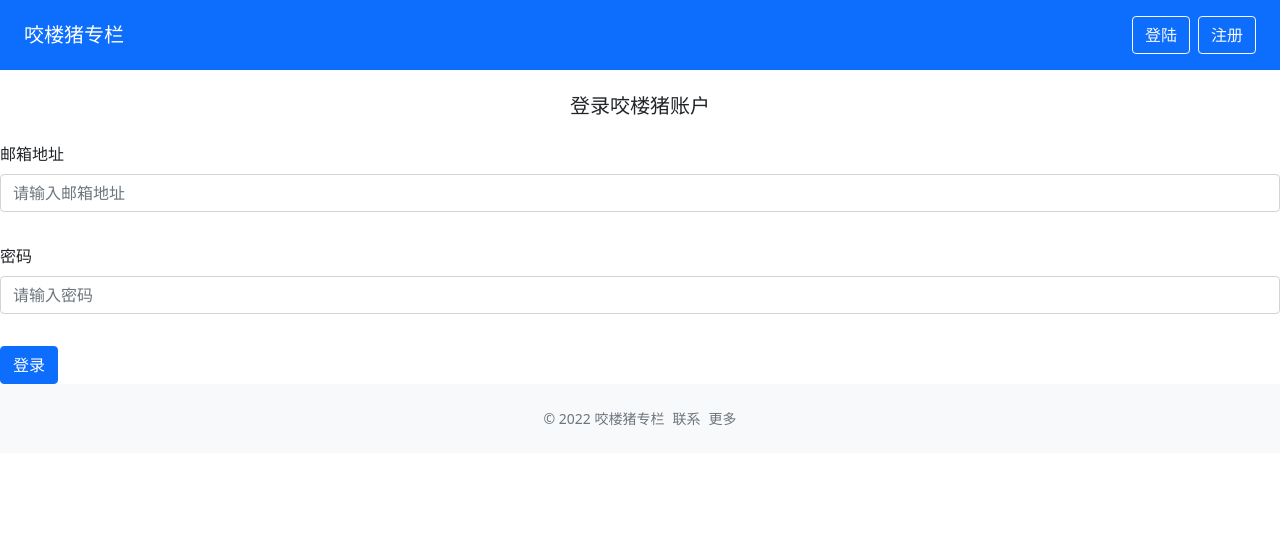
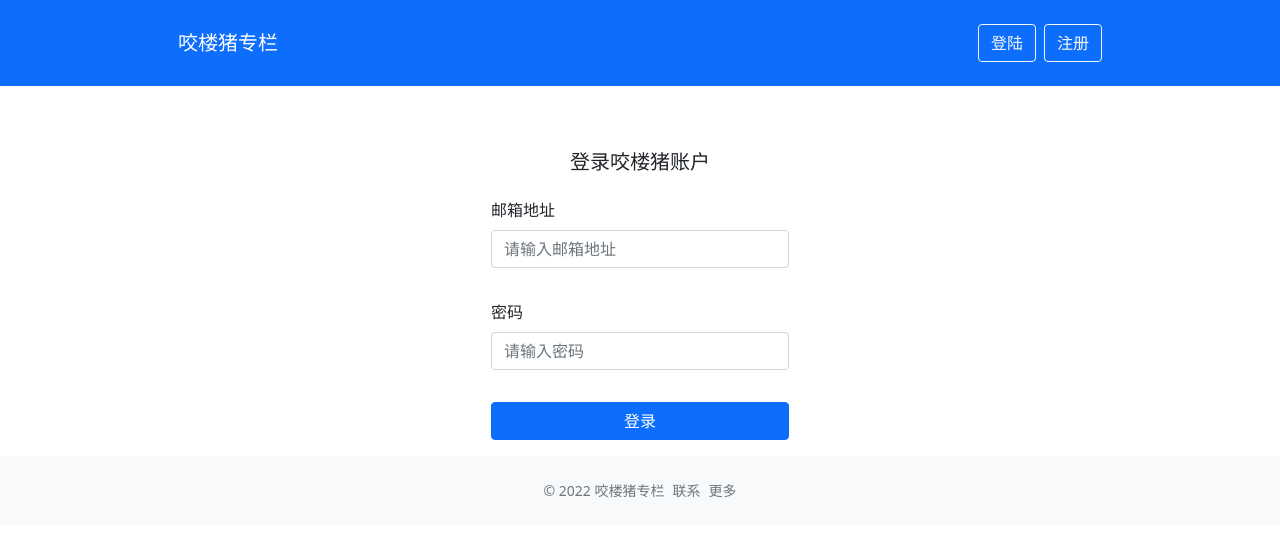
Before and after one commit to aa12gq/bitepig-column, a Vue app: page /login in a window 1280 px wide. Shown: the top 536 px of the page. Built offline with nearby package versions, Linux system fonts and the light colour scheme.

Commit message:
UI样式优化

```diff
--- a/src/App.vue
+++ b/src/App.vue
@@ -1,5 +1,5 @@
 <template>
-  <div class="contarner">
+  <div class="container-fluid px-0 flex-shrink-0">
     <global-header :user="currentUser"></global-header>
       <loader v-if="isLoading" text="拼命加载中"  background="rgba(0, 0, 0, 0.8)"></loader>
      <router-view></router-view>
@@ -50,6 +50,9 @@ export default defineComponent({
 </script>
 
 <style>
+.container {
+  width: 100vw;
+}
 /* #app {
   font-family: Avenir, Helvetica, Arial, sans-serif;
   -webkit-font-smoothing: antialiased;
--- a/src/components/GlobalHeader.vue
+++ b/src/components/GlobalHeader.vue
@@ -1,6 +1,7 @@
 <template>
   <nav class="navbar navbar-dark bg-primary justify-content-beween mb-4 px-4">
-    <router-link  class="navbar-brand" to="/">咬楼猪专栏</router-link>
+    <div class="w-75 mx-auto navbar">
+      <router-link class="navbar-brand" to="/">咬楼猪专栏</router-link>
     <ul v-if="!user.isLogin" class="list-inline mb-0">
       <li class="list-inline-item">
         <router-link to="/login" class="btn btn-outline-light my-2">登陆</router-link>
@@ -20,6 +21,7 @@
         </dropdown>
       </li>
     </ul>
+    </div>
   </nav>
 </template>
 <script lang="ts">
--- a/src/views/Home.vue
+++ b/src/views/Home.vue
@@ -17,7 +17,7 @@
     <button
       v-if="!isLastPage"
       @click="loadMorePage"
-      class="btn btn-outline-primary mt-2 mb-5 mx-auto btn-block w-25"
+      class="btn btn-outline-primary mt-2 mb-5 mx-auto btn-block w-25 load-more"
     >加载更多</button>
   </div>
 </template>
@@ -59,4 +59,8 @@ export default defineComponent({
 </script>
 
 <style scoped>
+.load-more {
+  margin-left: 50% !important;
+  transform: translate3d(-50%, 0, 0);
+}
 </style>
--- a/src/views/Login.vue
+++ b/src/views/Login.vue
@@ -1,5 +1,5 @@
 <template>
-  <div class="login-page">
+  <div class="login-page mx-auto p-3 w-330">
     <h5 class="my-4 text-center">登录咬楼猪账户</h5>
     <validate-form @form-submit="onFormSubmit">
       <div class="mb-3">
@@ -22,7 +22,7 @@
         ></validate-input>
       </div>
       <template v-slot:submit>
-        <button type="submit" class="btn btn-primary btn-block btn-large">登录</button>
+        <button type="submit" class="btn btn-primary btn-block btn-large w-100">登录</button>
       </template>
     </validate-form>
   </div>
@@ -81,3 +81,12 @@ export default defineComponent({
   }
 })
 </script>
+<style scoped>
+.w-330 {
+  max-width: 330px;
+}
+.btn-block{
+  width: 100%;
+  display: block;
+}
+</style>
```
